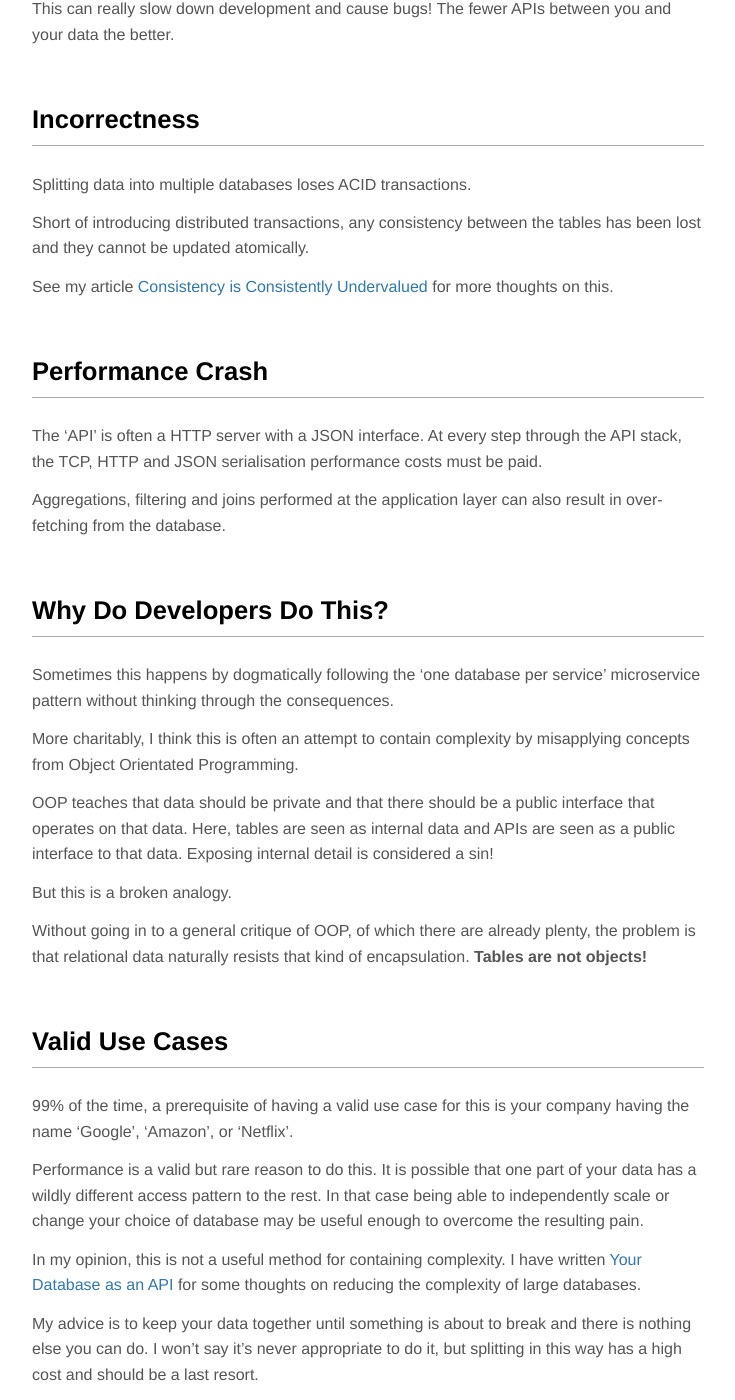
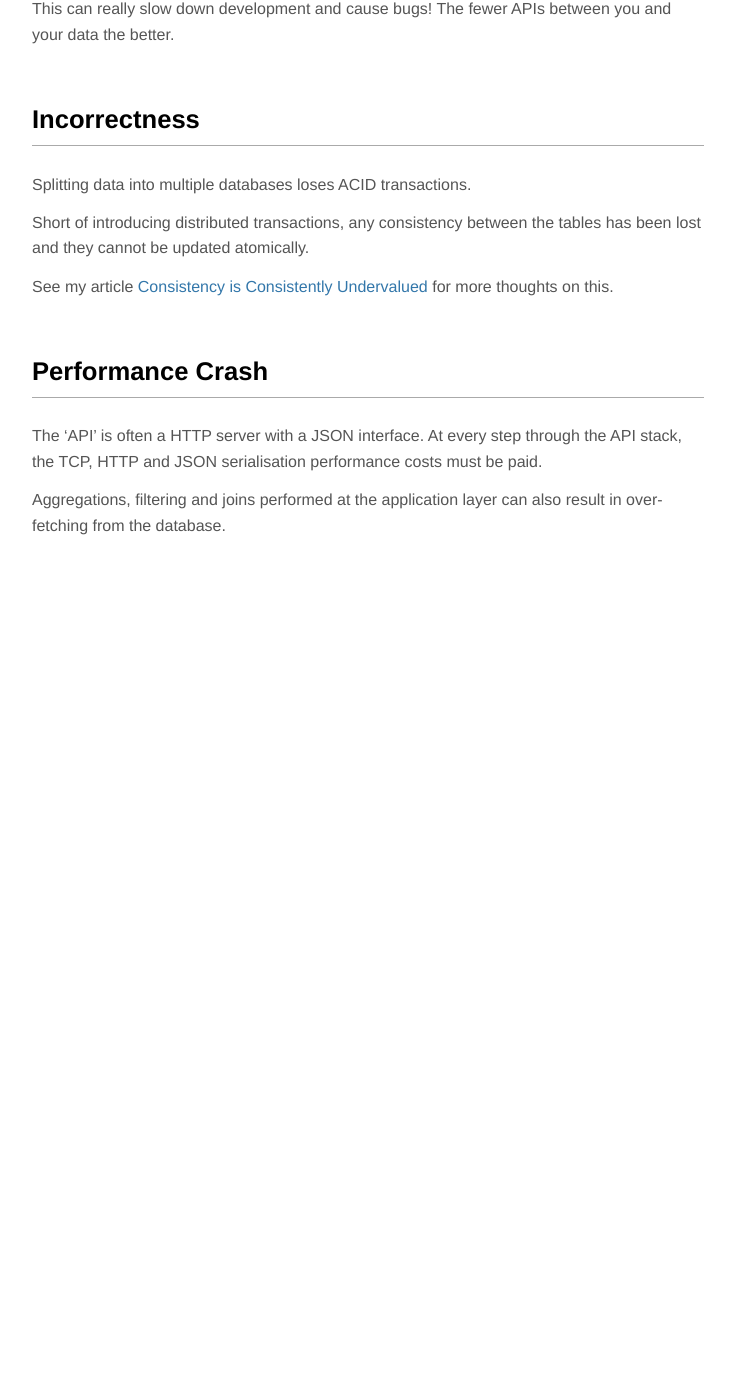
Before and after one commit to KMahoney/kmahoney.github.io, a Jekyll site: the page built from _posts/2020-04-07-the-high-cost-of-splitting-related-data.md, in a window 1280 px wide and 1400 px high, scrolled down 3006 px. Shown: the whole window, without its empty margins (272-1007 px from the left). Built offline with Jekyll 4.4.1, drawn with Linux system fonts in a browser that asks for light colours; after the commit the page ends 3557 px from its top, so only the background shows below that.

Commit message:
remove the opinion

```diff
--- a/_posts/2020-04-07-the-high-cost-of-splitting-related-data.md
+++ b/_posts/2020-04-07-the-high-cost-of-splitting-related-data.md
@@ -85,42 +85,3 @@ performance costs must be paid.
 
 Aggregations, filtering and joins performed at the application layer
 can also result in over-fetching from the database.
-
-## Why Do Developers Do This?
-
-Sometimes this happens by dogmatically following the 'one database per
-service' microservice pattern without thinking through the consequences.
-
-More charitably, I think this is often an attempt to contain
-complexity by misapplying concepts from Object Orientated Programming.
-
-OOP teaches that data should be private and that there should be a
-public interface that operates on that data. Here, tables are seen as
-internal data and APIs are seen as a public interface to that
-data. Exposing internal detail is considered a sin!
-
-But this is a broken analogy.
-
-Without going in to a general critique of OOP, of which there are
-already plenty, the problem is that relational data naturally resists
-that kind of encapsulation. **Tables are not objects!**
-
-## Valid Use Cases
-
-99% of the time, a prerequisite of having a valid use case for this is
-your company having the name 'Google', 'Amazon', or 'Netflix'.
-
-Performance is a valid but rare reason to do this. It is possible that
-one part of your data has a wildly different access pattern to the
-rest. In that case being able to independently scale or change your
-choice of database may be useful enough to overcome the resulting
-pain.
-
-In my opinion, this is not a useful method for containing complexity.
-I have written [Your Database as an API](/articles/your-database-as-an-api/)
-for some thoughts on reducing the complexity of large databases.
-
-My advice is to keep your data together until something is about to
-break and there is nothing else you can do. I won't say it's never
-appropriate to do it, but splitting in this way has a high cost and
-should be a last resort.
```
